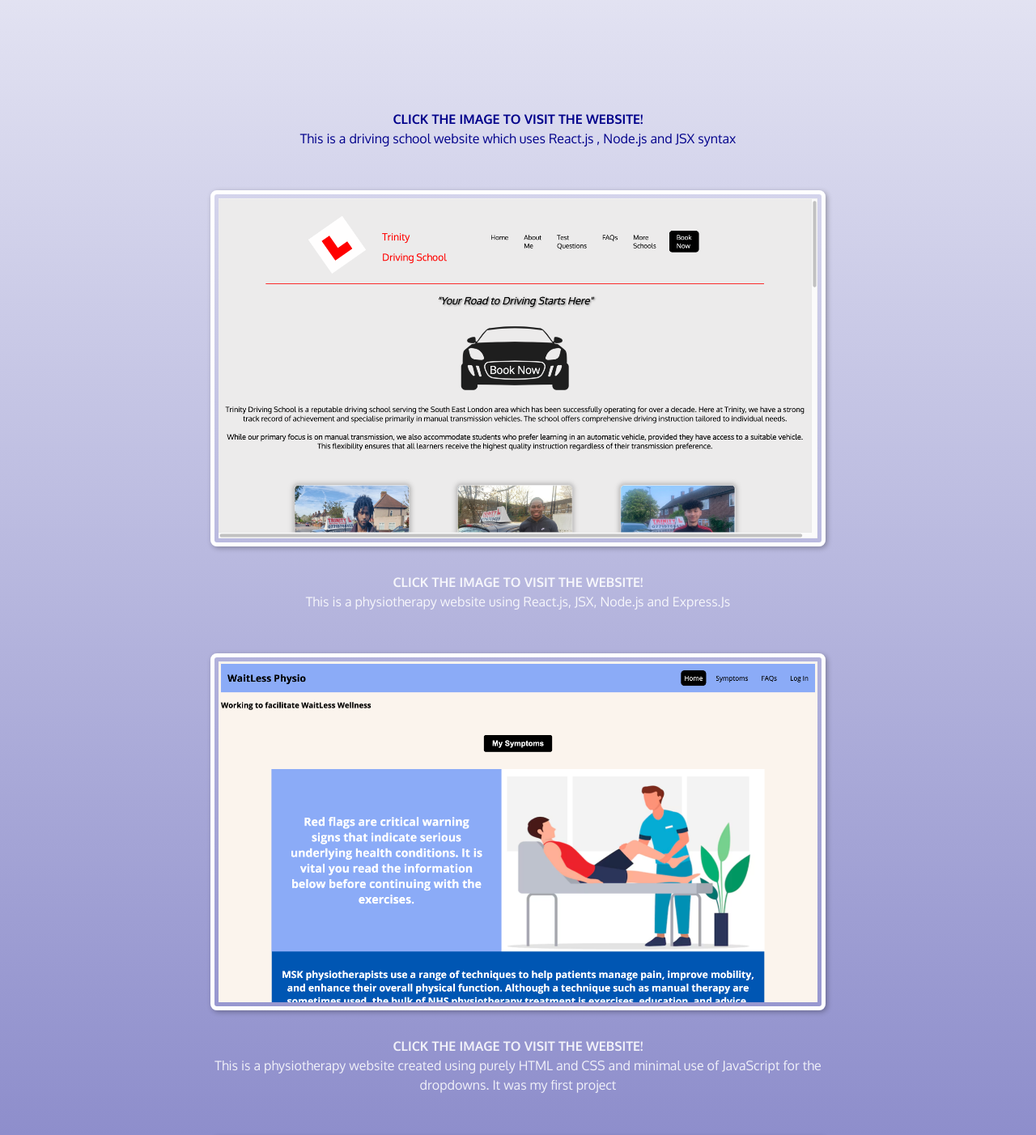
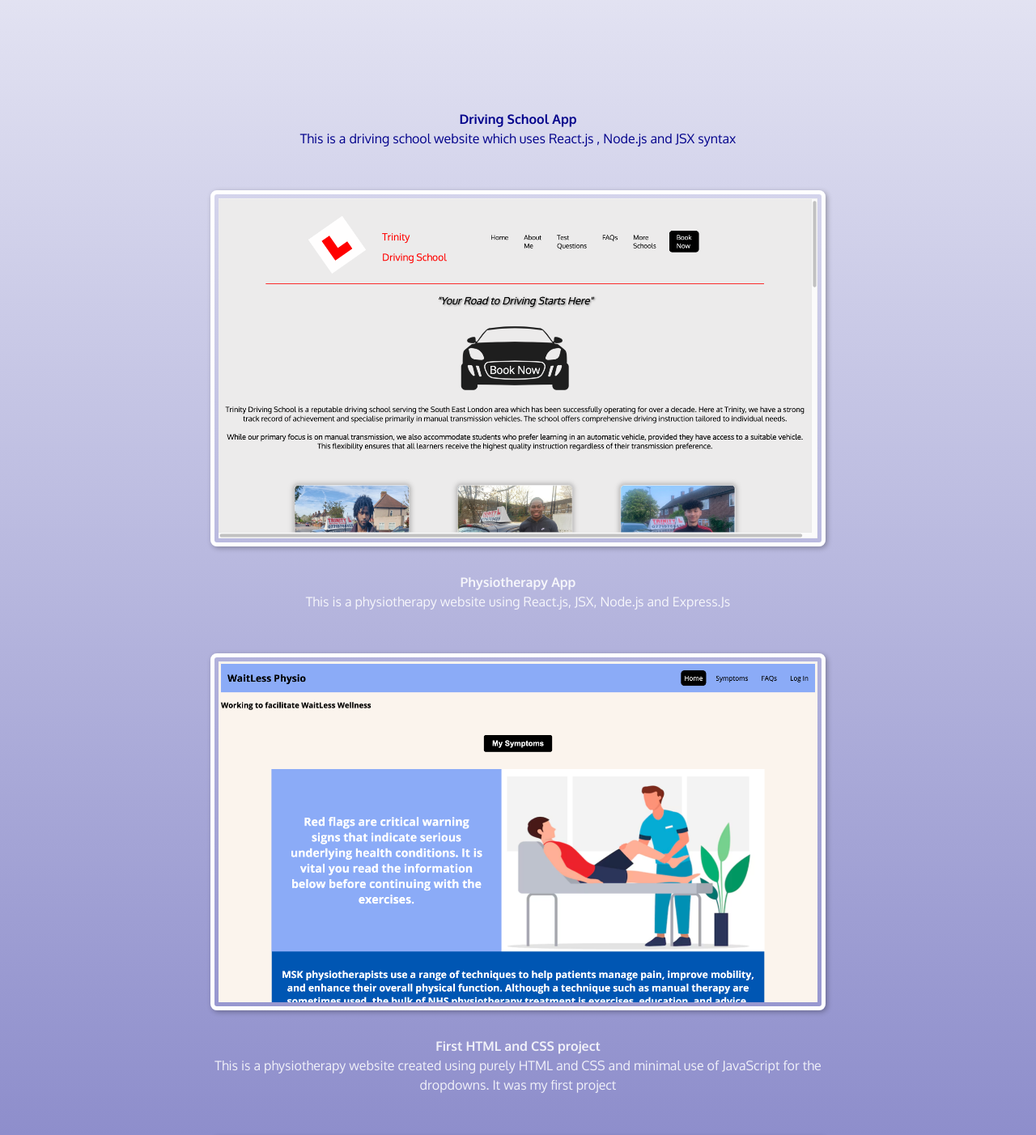
Before and after one commit to tosinfolarin/MyPortfolio, a React (Vite) app in the folder myPortfolio/: page / in a window 1280 px wide. Shown: the part 480-1882 px from the top of the page at 81% size. Built offline with nearby package versions, Linux system fonts and the light colour scheme.

Commit message:
portfolio improvement

```diff
--- a/myPortfolio/src/components/Projects.jsx
+++ b/myPortfolio/src/components/Projects.jsx
@@ -10,7 +10,7 @@ const Projects = () => {
         <br></br>
         <br></br>
 
-            <h3 className="ProjectDescriptionOne">  <strong>CLICK THE IMAGE TO VISIT THE WEBSITE! </strong><br/>This is a driving school website which uses React.js , Node.js and JSX syntax</h3>
+            <h3 className="ProjectDescriptionOne">  <strong>Driving School App </strong><br/>This is a driving school website which uses React.js , Node.js and JSX syntax</h3>
             <div className="ProjectImage">
             <a
                 href="https://trinitydrivingschool.netlify.app/"
@@ -21,7 +21,7 @@ const Projects = () => {
             </a>
             </div>
 
-            <h3 className="ProjectDescription"> <strong>CLICK THE IMAGE TO VISIT THE WEBSITE! </strong> <br/>This is a physiotherapy website using React.js, JSX, Node.js and Express.Js</h3>
+            <h3 className="ProjectDescription"> <strong>Physiotherapy App </strong> <br/>This is a physiotherapy website using React.js, JSX, Node.js and Express.Js</h3>
             <div className="ProjectImage">
             <a
                 href="https://physioapp-frontend.onrender.com/"
@@ -32,7 +32,7 @@ const Projects = () => {
             </a>
             </div>
 
-            <h3 className="ProjectDescription">  <strong>CLICK THE IMAGE TO VISIT THE WEBSITE! </strong> <br/>This is a physiotherapy website created using purely HTML and CSS and minimal use of JavaScript for the dropdowns. It was my first project</h3>
+            <h3 className="ProjectDescription">  <strong>First HTML and CSS project </strong> <br/>This is a physiotherapy website created using purely HTML and CSS and minimal use of JavaScript for the dropdowns. It was my first project</h3>
 
             <div className="ProjectImage">
             <a
```
